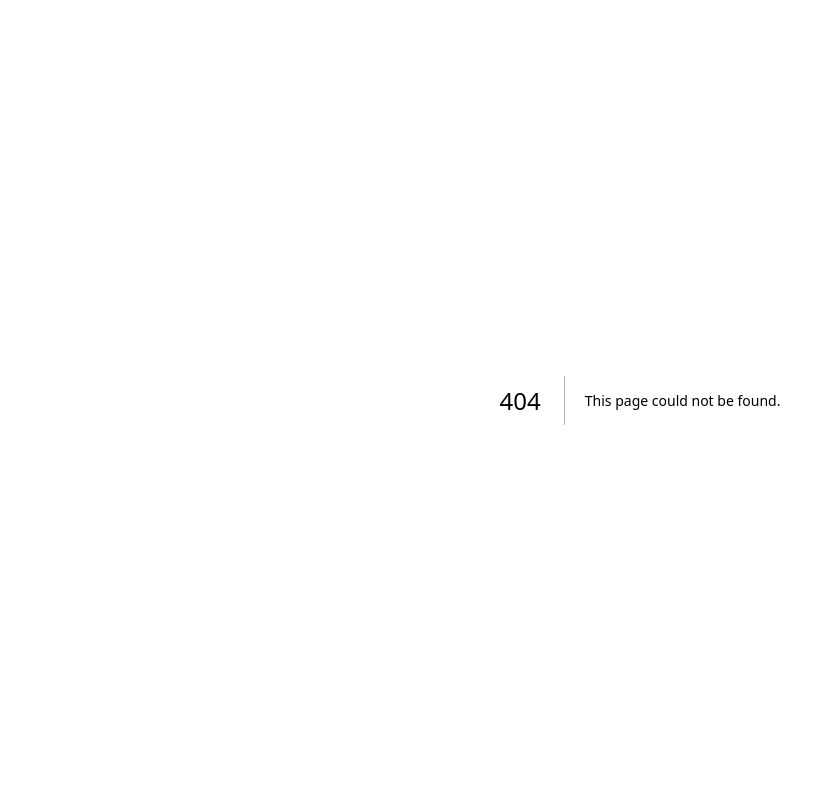
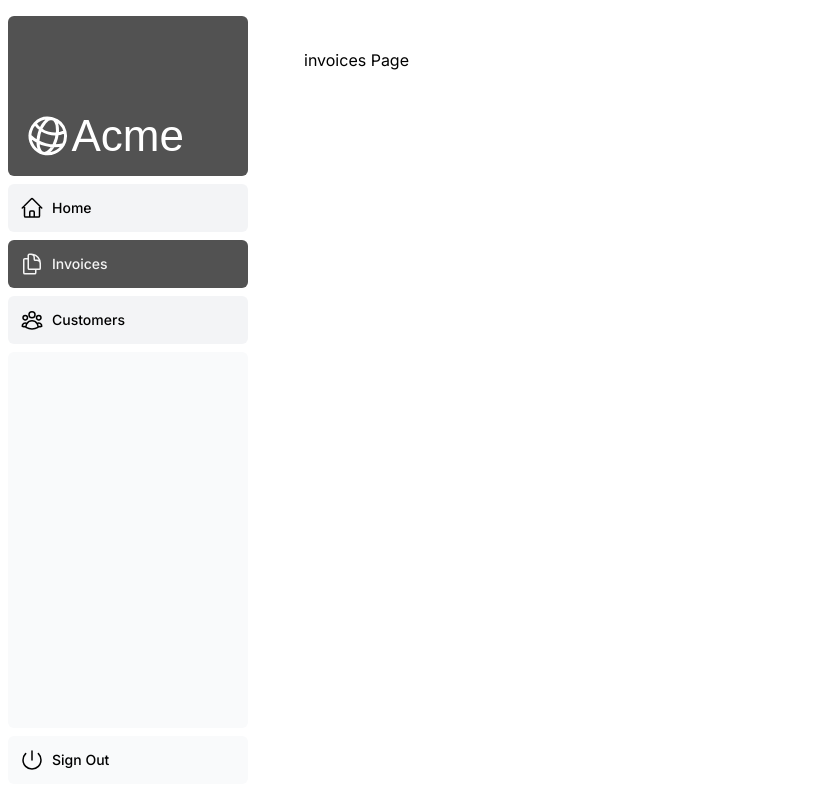
Before and after one commit to its-bakar/Learn-Next.js, a Next.js app: page /dashboard/invoices in a window 1280 px wide. Before the commit this address had no page. Shown: the whole page, without its empty margins (0-835 px from the left). Built offline with nearby package versions, Linux system fonts and the light colour scheme; a web font is replaced by a local one.

Commit message:
setting up database

```diff
--- /dev/null
+++ b/app/dashboard/customers/page.tsx
@@ -0,0 +1,3 @@
+export default function Page() {
+  return <p>Customers Page</p>;
+}
--- /dev/null
+++ b/app/dashboard/invoices/page.tsx
@@ -0,0 +1,3 @@
+export default function Page() {
+  return <p>invoices Page</p>;
+}
--- /dev/null
+++ b/app/dashboard/layout.tsx
@@ -0,0 +1,12 @@
+import SideNav from '@/app/ui/dashboard/sidenav';
+
+export default function Layout({ children }: { children: React.ReactNode }) {
+  return (
+    <div className="flex h-screen flex-col md:flex-row md:overflow-hidden">
+      <div className="w-full flex-none md:w-64">
+        <SideNav />
+      </div>
+      <div className="flex-grow p-6 md:overflow-y-auto md:p-12">{children}</div>
+    </div>
+  );
+}
--- a/app/page.tsx
+++ b/app/page.tsx
@@ -7,24 +7,24 @@
 export default function Page() {
   return (
     <main className="flex min-h-screen flex-col p-6">
-      <div className="flex h-20 shrink-0 items-end rounded-lg bg-blue-500 p-4 md:h-52">
+      <div className="flex h-20 shrink-0 items-end rounded-lg bg-neutral-500 p-4 md:h-52">
         <AcmeLogo />
       </div>
       <div className="mt-4 flex grow flex-col gap-4 md:flex-row">
-        <div className="flex flex-col justify-center gap-6 rounded-lg bg-gray-50 px-6 py-10 md:w-2/5 md:px-20">
+        <div className="flex flex-col justify-center gap-6 rounded-lg bg-gray-100 px-6 py-10 md:w-2/5 md:px-20">
           <div className="h-0 w-0 border-b-[30px] border-l-[20px] border-r-[20px] border-b-black border-l-transparent border-r-transparent" />
           <p
             className={`text-xl text-gray-800 md:text-3xl md:leading-normal ${lusitana.className}`}
           >
             <strong>Welcome to Acme.</strong> This is the example for the{' '}
-            <a href="https://nextjs.org/learn/" className="text-blue-500">
+            <a href="https://nextjs.org/learn/" className="text-neutral-500">
               Next.js Learn Course
             </a>
             , brought to you by Vercel.
           </p>
           <Link
             href="/login"
-            className="flex items-center gap-5 self-start rounded-lg bg-blue-500 px-6 py-3 text-sm font-medium text-white transition-colors hover:bg-blue-400 md:text-base"
+            className="flex items-center gap-5 self-start rounded-lg bg-neutral-500 px-6 py-3 text-sm font-medium text-white transition-colors hover:bg-blue-400 md:text-base"
           >
             <span>Log in</span> <ArrowRightIcon className="w-5 md:w-6" />
           </Link>
--- a/app/ui/dashboard/nav-links.tsx
+++ b/app/ui/dashboard/nav-links.tsx
@@ -1,8 +1,12 @@
+'use client';
 import {
   UserGroupIcon,
   HomeIcon,
   DocumentDuplicateIcon,
 } from '@heroicons/react/24/outline';
+import Link from 'next/link';
+import { usePathname } from 'next/navigation';
+import clsx from 'clsx';
 
 // Map of links to display in the side navigation.
 // Depending on the size of the application, this would be stored in a database.
@@ -17,19 +21,25 @@
 ];
 
 export default function NavLinks() {
+  const pathname = usePathname();
   return (
     <>
       {links.map((link) => {
         const LinkIcon = link.icon;
         return (
-          <a
+          <Link
             key={link.name}
             href={link.href}
-            className="flex h-[48px] grow items-center justify-center gap-2 rounded-md bg-gray-50 p-3 text-sm font-medium hover:bg-sky-100 hover:text-blue-600 md:flex-none md:justify-start md:p-2 md:px-3"
+            className={clsx(
+              'flex h-[48px] grow items-center justify-center gap-2 rounded-md bg-gray-100 p-3 text-sm font-medium hover:bg-neutral-600 hover:text-neutral-100 md:flex-none md:justify-start md:p-2 md:px-3',
+              {
+                'bg-neutral-600 text-neutral-100': pathname === link.href,
+              },
+            )}
           >
             <LinkIcon className="w-6" />
             <p className="hidden md:block">{link.name}</p>
-          </a>
+          </Link>
         );
       })}
     </>
--- a/app/ui/dashboard/sidenav.tsx
+++ b/app/ui/dashboard/sidenav.tsx
@@ -7,7 +7,7 @@
   return (
     <div className="flex h-full flex-col px-3 py-4 md:px-2">
       <Link
-        className="mb-2 flex h-20 items-end justify-start rounded-md bg-blue-600 p-4 md:h-40"
+        className="mb-2 flex h-20 items-end justify-start rounded-md bg-neutral-600 p-4 md:h-40"
         href="/"
       >
         <div className="w-32 text-white md:w-40">
@@ -18,7 +18,7 @@
         <NavLinks />
         <div className="hidden h-auto w-full grow rounded-md bg-gray-50 md:block"></div>
         <form>
-          <button className="flex h-[48px] w-full grow items-center justify-center gap-2 rounded-md bg-gray-50 p-3 text-sm font-medium hover:bg-sky-100 hover:text-blue-600 md:flex-none md:justify-start md:p-2 md:px-3">
+          <button className="flex h-[48px] w-full grow items-center justify-center gap-2 rounded-md bg-gray-50 p-3 text-sm font-medium hover:bg-neutral-100 hover:text-neutral-600 md:flex-none md:justify-start md:p-2 md:px-3">
             <PowerIcon className="w-6" />
             <div className="hidden md:block">Sign Out</div>
           </button>
--- a/package.json
+++ b/package.json
@@ -5,13 +5,14 @@
     "dev": "next dev",
     "prettier": "prettier --write --ignore-unknown .",
     "prettier:check": "prettier --check --ignore-unknown .",
+    "seed": "node -r dotenv/config ./scripts/seed.js",
     "start": "next start"
   },
   "dependencies": {
     "@heroicons/react": "^2.0.18",
     "@tailwindcss/forms": "^0.5.7",
     "@types/node": "20.5.7",
-    "@vercel/postgres": "^0.5.0",
+    "@vercel/postgres": "^0.5.1",
     "autoprefixer": "10.4.15",
     "bcrypt": "^5.1.1",
     "clsx": "^2.0.0",
```
Also changed, not shown: 2 other files (tests, documents, lock files or other folders).
